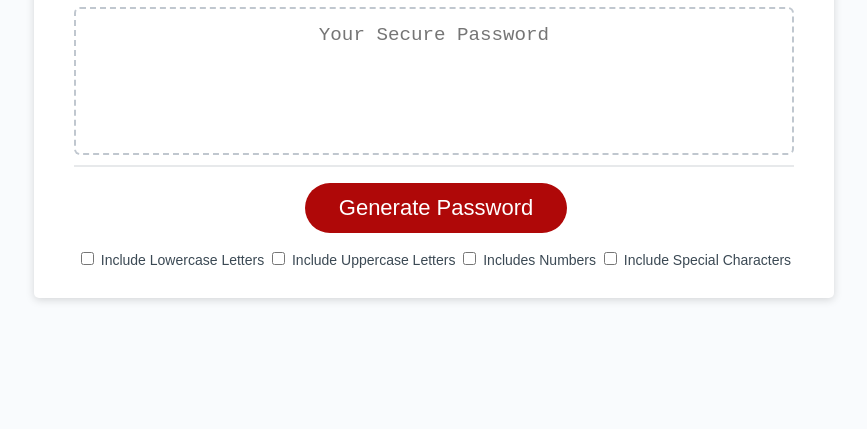
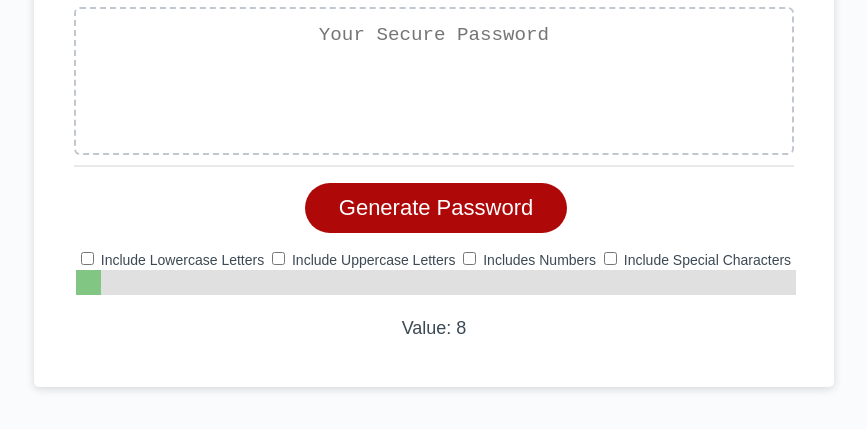
Before and after one commit to Foggles/Jack-s-Password-Generator, a plain HTML site: page index.html in a window 1280 px wide. Shown: the part 241-670 px from the top of the page, without its empty margins (206-1073 px from the left). Drawn offline with Linux system fonts and the light colour scheme.

Commit message:
Added dynamic slider to allow user to select password length from 8 -> 128

```diff
--- a/index.html
+++ b/index.html
@@ -37,6 +37,10 @@
         <input type="checkbox" id="special" value="special">
         <label for="special">Include Special Characters</label>
       </div>
+      <div class="slidecontainer">
+        <input type="range" min="8" max="128" value="8" class="slider" id="PasswordLength">
+        <p>Value: <span id="sliderDisplay"></span></p>
+      </div>
     </div>
   </main>
   <script src="script.js"></script>
--- a/script.js
+++ b/script.js
@@ -1,5 +1,13 @@
 // Assignment Code
 var generateBtn = document.querySelector("#generate");
+var slider = document.getElementById("PasswordLength");
+var output = document.getElementById("sliderDisplay");
+
+output.innerHTML = slider.value; // Display the default slider value
+
+slider.oninput = function() {
+  output.innerHTML = this.value;
+}
 
 // Write password to the #password input
 function writePassword() {
--- a/style.css
+++ b/style.css
@@ -98,6 +98,49 @@ button[disabled] {
   text-align: center;
 }
 
+.slidecontainer {
+  width: 100%; /* Width of the outside container */
+}
+
+/* The slider itself */
+.slider {
+  -webkit-appearance: none;  /* Override default CSS styles */
+  appearance: none;
+  width: 100%; /* Full-width */
+  height: 25px; /* Specified height */
+  background: #d3d3d3; /* Grey background */
+  outline: none; /* Remove outline */
+  opacity: 0.7; /* Set transparency (for mouse-over effects on hover) */
+  -webkit-transition: .2s; /* 0.2 seconds transition on hover */
+  transition: opacity .2s;
+}
+
+/* Mouse-over effects */
+.slider:hover {
+  opacity: 1; /* Fully shown on mouse-over */
+}
+
+/* The slider handle (use -webkit- (Chrome, Opera, Safari, Edge) and -moz- (Firefox) to override default look) */
+.slider::-webkit-slider-thumb {
+  -webkit-appearance: none; /* Override default look */
+  appearance: none;
+  width: 25px; /* Set a specific slider handle width */
+  height: 25px; /* Slider handle height */
+  background: #4CAF50; /* Green background */
+  cursor: pointer; /* Cursor on hover */
+}
+
+.slider::-moz-range-thumb {
+  width: 25px; /* Set a specific slider handle width */
+  height: 25px; /* Slider handle height */
+  background: #4CAF50; /* Green background */
+  cursor: pointer; /* Cursor on hover */
+}
+
+.slidecontainer>p {
+  text-align: center;
+}
+
 .float-right {
   float: right;
 }
```
